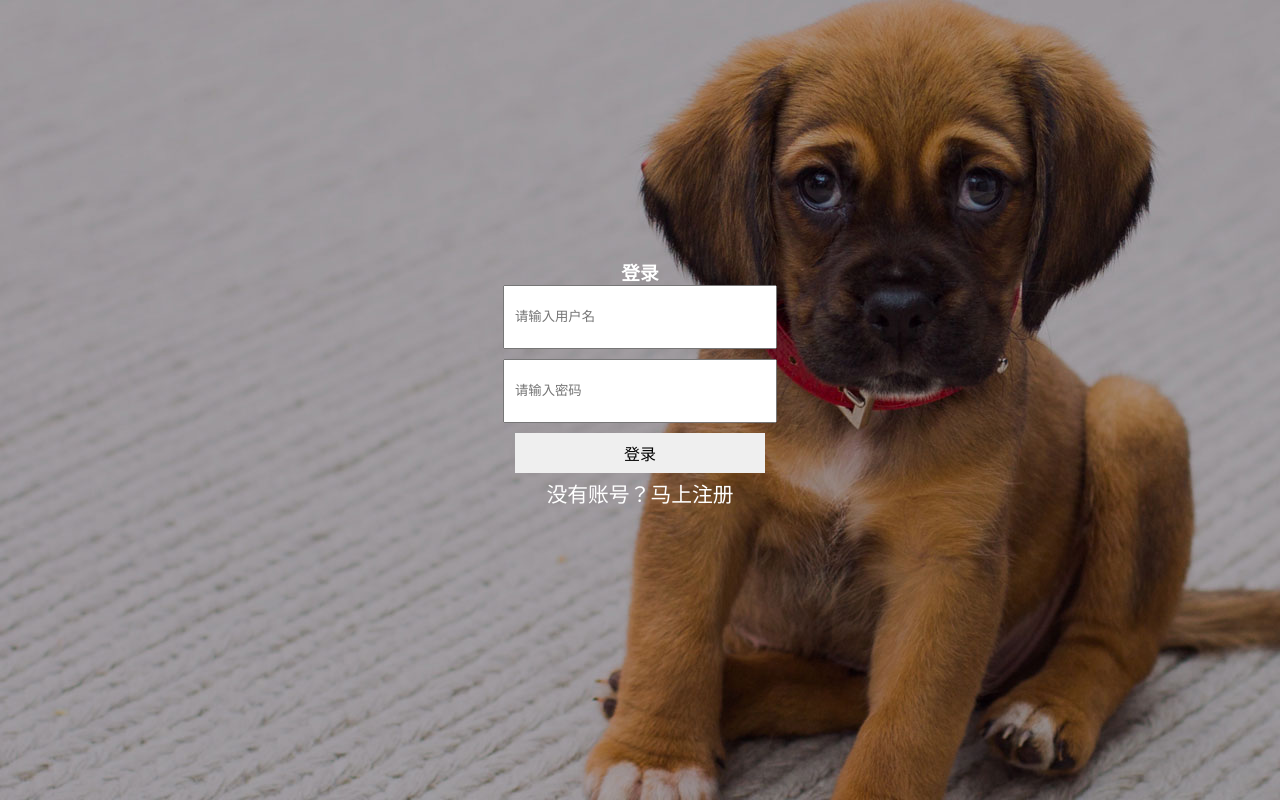
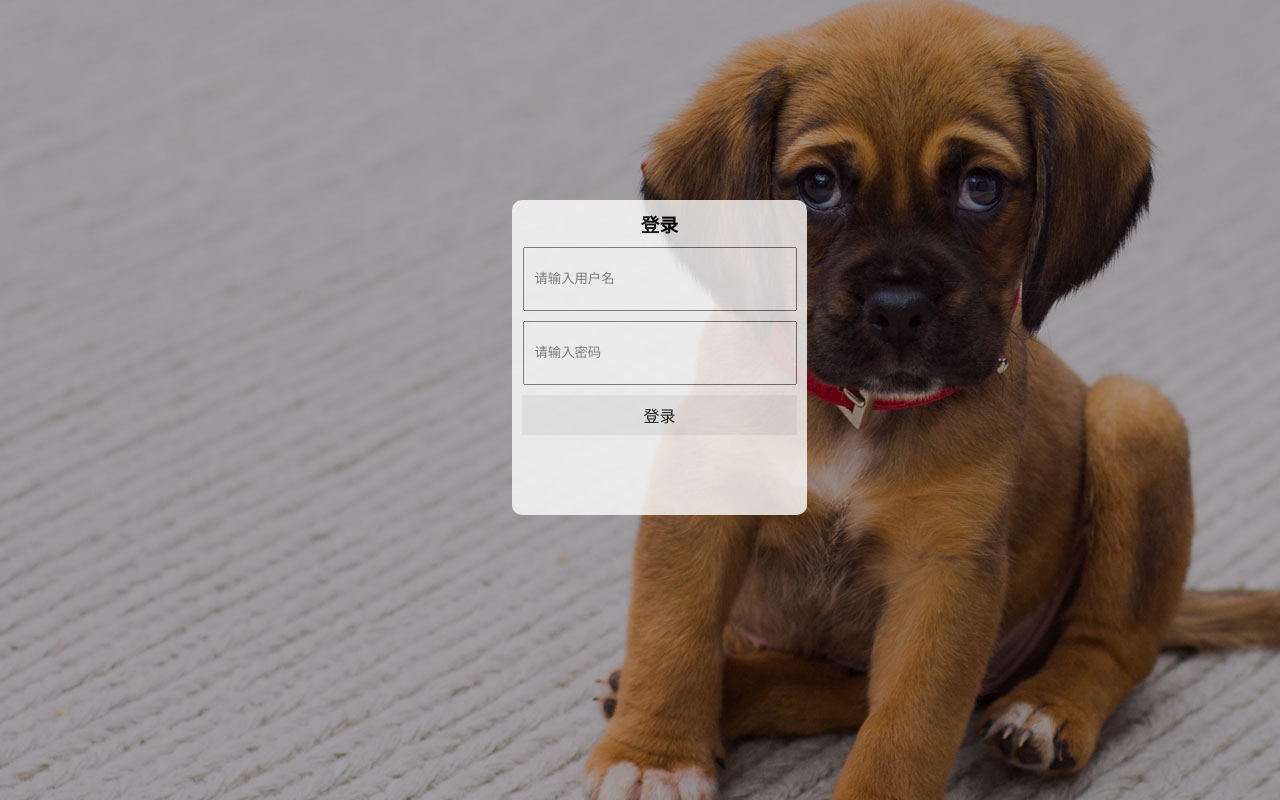
Before and after one commit to Tang233/GraduationProject, a Vue app in the folder FontEnd/project/: page /views/login in a window 1280 px wide. Built offline with nearby package versions, Linux system fonts and the light colour scheme.

Commit message:
登录注册页面修改

```diff
--- a/FontEnd/project/src/views/Login.vue
+++ b/FontEnd/project/src/views/Login.vue
@@ -1,12 +1,13 @@
 <template>
-    <div class="login-box":style="note">
-        <h3 style="color:white;">登录</h3>
+    <div class="box":style="note">
+      <div class="login-box">
+        <h3>登录</h3>
         <div ><input class="input" type="text" placeholder="请输入用户名" v-model="username"></div>
         <div ><input class="input" type="text" placeholder="请输入密码" v-model="password"></div>
         <div ><button type="button" v-on:click="Login">登录</button></div>
         <div><a href="/views/regist" style="color:white;">没有账号？马上注册</a></div>
         <p>{{cookie}}</p>
-
+      </div>
     </div>
 </template>
 
@@ -60,18 +61,28 @@ import axios from 'axios'
 </script>
 
 <style lang="css">
-.login-box{
-  position: fixed;
-  background-size: 100% 100%;
+.box{
+  position: absolute;
   height: 100%;
   width: 100%;
-  margin: 0px;
-  text-align: center;
+
+}
+.login-box{
+  position: absolute;
+  top: 200px;
+  left: 40%;
+  padding: 10px;
   display: flex;
   flex-direction: column;
-  justify-content: center;
+  justify-content:center;
+  background-color: white;
+  opacity: 0.8;
+  border-radius: 10px;
 }
-
+.login-box>h3{
+  margin-bottom: 10px;
+  text-align: center;
+}
 input{
   display: block;
   width: 250px;
--- a/FontEnd/project/src/views/Register.vue
+++ b/FontEnd/project/src/views/Register.vue
@@ -1,4 +1,5 @@
 <template lang="html">
+  <div class="bgd-box":style="note">
     <div class="register-box">
       <h3>注册</h3>
       <div ><input class="input" type="text" placeholder="请输入用户名" v-model="newUname"></div>
@@ -9,6 +10,7 @@
       <div ><button type="button" v-on:click="Register">注册</button></div>
       <div><a href="/views/login">已有账号？马上登录</a></div>
       <p>{{message}}</p>
+    </div>
   </div>
 </template>
 
@@ -23,7 +25,13 @@ export default {
       newEmail:'',
       newIcon:'',
       user: {},
-      message: ''
+      message: '',
+      note: {
+        backgroundImage: "url(" + require("../../images/c1.jpg") + ")",
+        backgroundPosition: "center center",
+        backgroundSize: "cover",
+        backgroundRepeat: "no-repeat"
+      }
     }
   },
   methods: {
@@ -45,11 +53,26 @@ export default {
 </script>
 
 <style lang="css">
+.bgd-box{
+  position: absolute;
+  width: 100%;
+  height: 100%;
+}
 .register-box{
+  position: absolute;
+  top: 90px;
+  left: 39%;
+  padding: 20px;
   text-align: center;
   display: flex;
   flex-direction: column;
   justify-content: center;
+  background-color: white;
+  border-radius: 10px;
+  opacity: 0.8;
+}
+h3{
+  margin-bottom: 10px;
 }
 input{
   display: block;
@@ -63,7 +86,7 @@ input{
 
 button{
   display: block;
-  width: 250px;
+  width: 275px;
   height: 40px;
   margin: 0 auto;
   border: none;
```
Also changed, not shown: 2 other files (tests, documents, lock files or other folders). Lines whose indentation alone changed are shown as unchanged.
